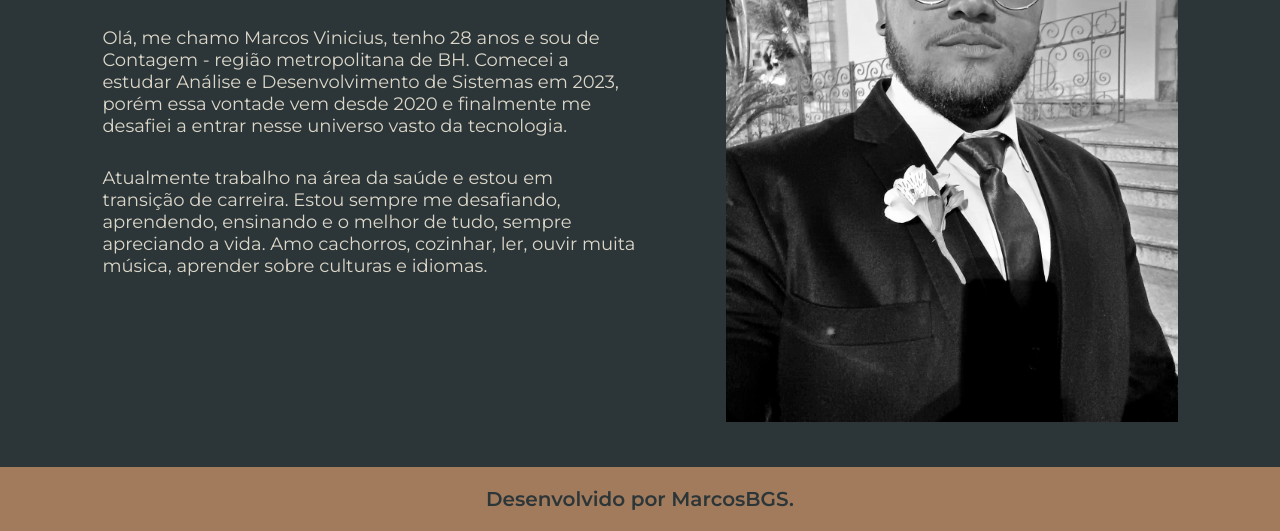
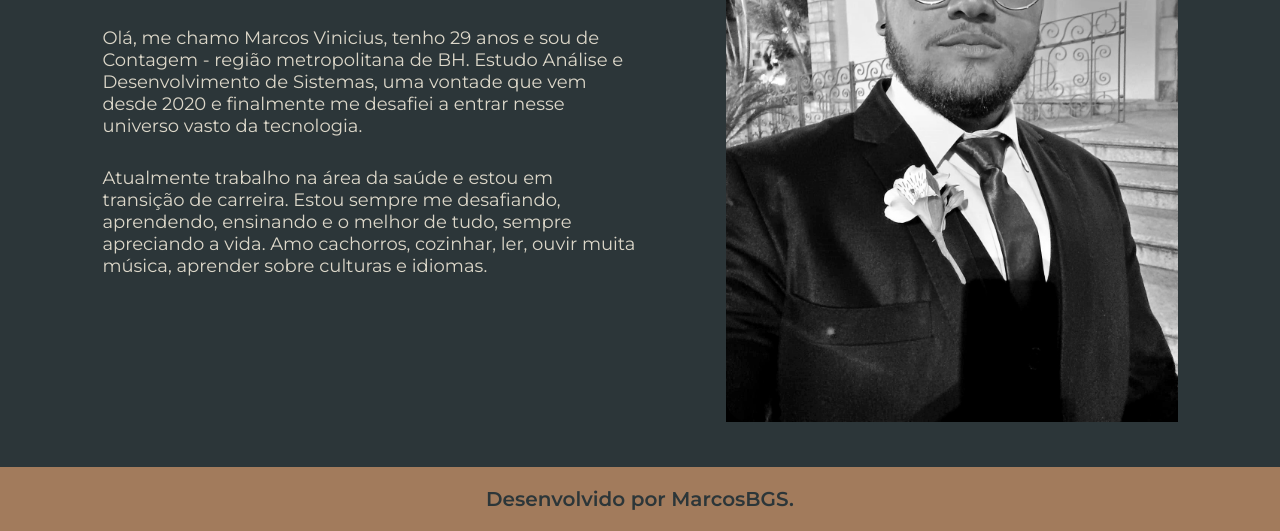
Before and after one commit to marcosbgs/projeto-alura-portifolio, a plain HTML site: page about.html in a window 1280 px wide. Shown: the part 273-804 px from the top of the page. Drawn offline with nearby package versions, Linux system fonts and the light colour scheme.

Commit message:
Atualização da descrição about.html
Atualização da descrição do sobre mim.

```diff
--- a/about.html
+++ b/about.html
@@ -18,7 +18,7 @@
   <main class="apresentacao">
     <section class="apresentacao__conteudo">
       <h1 class="apresentacao__conteudo__titulo">Sobre mim</h1>
-      <p class="apresentacao__conteudo__texto">Olá, me chamo Marcos Vinicius, tenho 28 anos e sou de Contagem - região metropolitana de BH. Comecei a estudar  Análise e Desenvolvimento de Sistemas em 2023, porém essa vontade vem desde 2020 e finalmente me desafiei a entrar nesse universo vasto da tecnologia.</p>
+      <p class="apresentacao__conteudo__texto">Olá, me chamo Marcos Vinicius, tenho 29 anos e sou de Contagem - região metropolitana de BH. Estudo  Análise e Desenvolvimento de Sistemas, uma vontade que vem desde 2020 e finalmente me desafiei a entrar nesse universo vasto da tecnologia.</p>
       <p class="apresentacao__conteudo__texto">Atualmente trabalho na área da saúde e estou em transição de carreira. Estou sempre me desafiando, aprendendo, ensinando e o melhor de tudo, sempre apreciando a vida. Amo cachorros, cozinhar, ler, ouvir muita música, aprender sobre culturas e idiomas.
       </p>
     </section>
```
